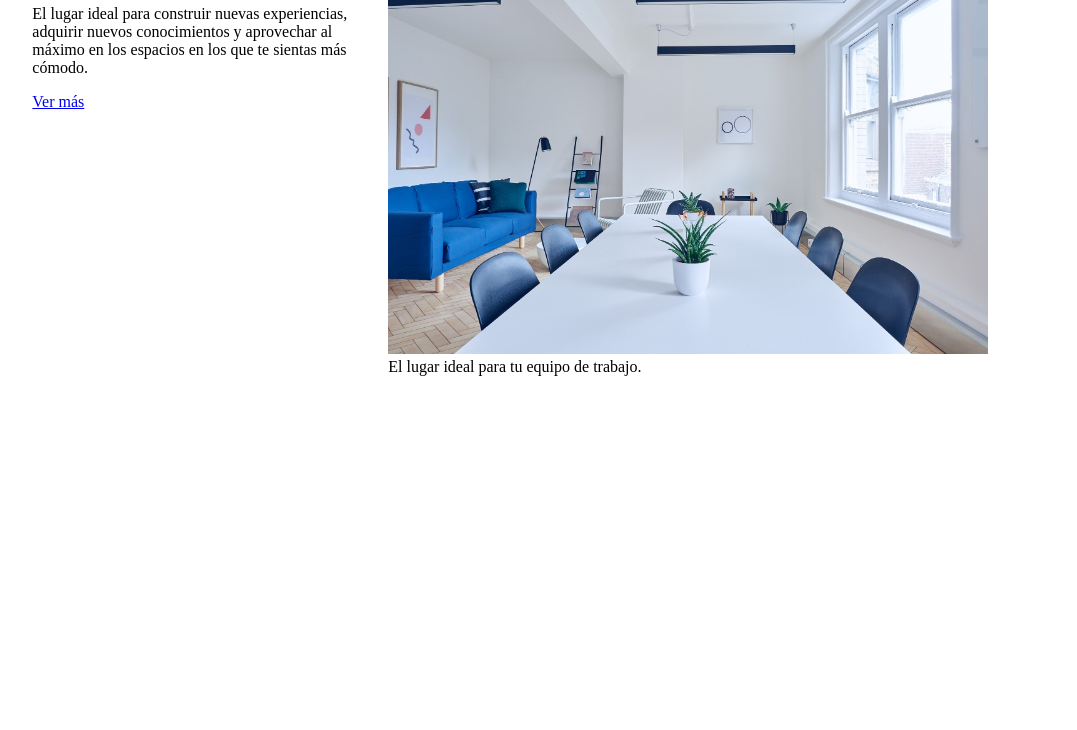
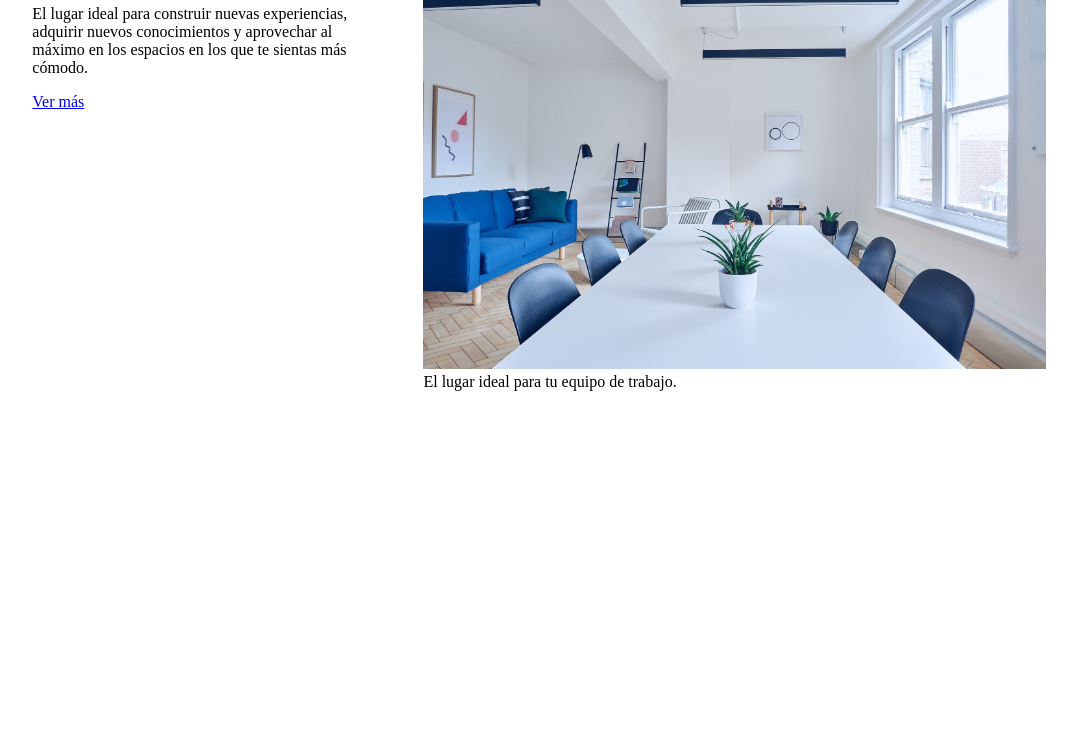
Before and after one commit to conradrc27/space, a website built with webpack: page assets/index.template.html in a window 1280 px wide. Shown: the part 70-800 px from the top of the page, without its empty margins (81-1158 px from the left). Built offline with nearby package versions, Linux system fonts and the light colour scheme; files whose address does not match are found by name.

Commit message:
span and subgrids

```diff
--- a/assets/css/app.scss
+++ b/assets/css/app.scss
@@ -1,13 +1,36 @@
+img{
+    max-width: 100%;
+}
 .grid{
     display: grid;
     grid-template-columns: repeat(12,1fr);
 }
 
 .main-text{
-    grid-column: 2 / 5;
+    grid-area: title;
 }
 
 .main-image{
-    grid-column-start: 5;
-    grid-column-end: 12;
+    grid-area: image;
 }
+
+.grid-main-area{
+    display: grid;
+    grid-template-columns: repeat(9,1fr);
+    grid-template-areas:
+    "title title title title title title title title title"
+    "image image image image image image image image image";
+}
+
+.container{
+    grid-column: 2 / 12;
+}
+
+@media (min-width: 960px){
+    .grid-main-area{
+    display: grid;
+    grid-template-columns: repeat(9,1fr);
+    grid-template-areas:
+    "title title title image image image image image image";
+}
+}
--- a/assets/index.template.html
+++ b/assets/index.template.html
@@ -5,12 +5,12 @@
     <meta http-equiv='X-UA-Compatible' content='IE=edge'>
     <title>Space</title>
     <meta name='viewport' content='width=device-width, initial-scale=1'>
-    <link rel='stylesheet' type='text/css' media='screen' href='main.css'>
-    <script src='main.js'></script>
 </head>
 <body>
     <section>
         <div class="grid">
+            <div class="container">
+                <div class="grid-main-area">
                     <div class="main-text">
                         <h1>Space</h1>
                         <p>
@@ -23,9 +23,11 @@
                     <div class="main-image">
                         <figure>
                             <img src="./images/14.jpg" alt= "Espacio de trabajo junto a una ventana"
-                    width="600" height="400">
+                            >
                             <figcaption>El lugar ideal para tu equipo de trabajo.</figcaption>
                         </figure>
+                    </div>
+                </div>
             </div>
         </div>
     </section>
```
Lines whose indentation alone changed are shown as unchanged.
